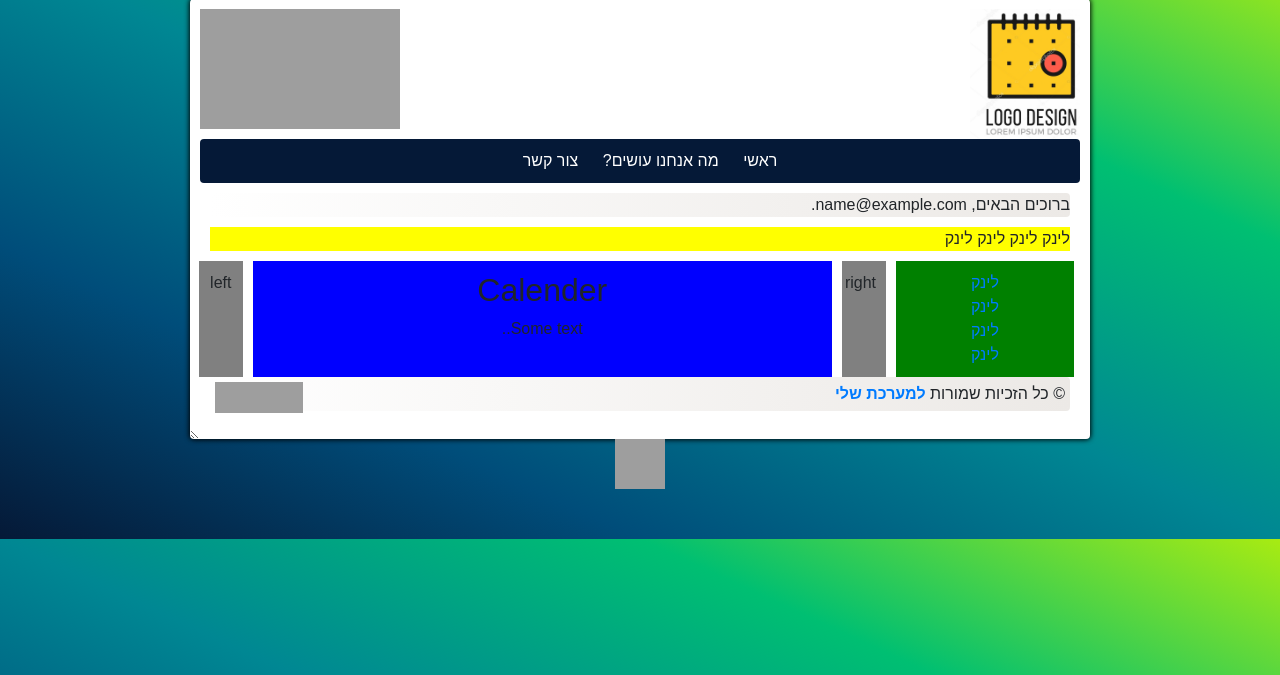
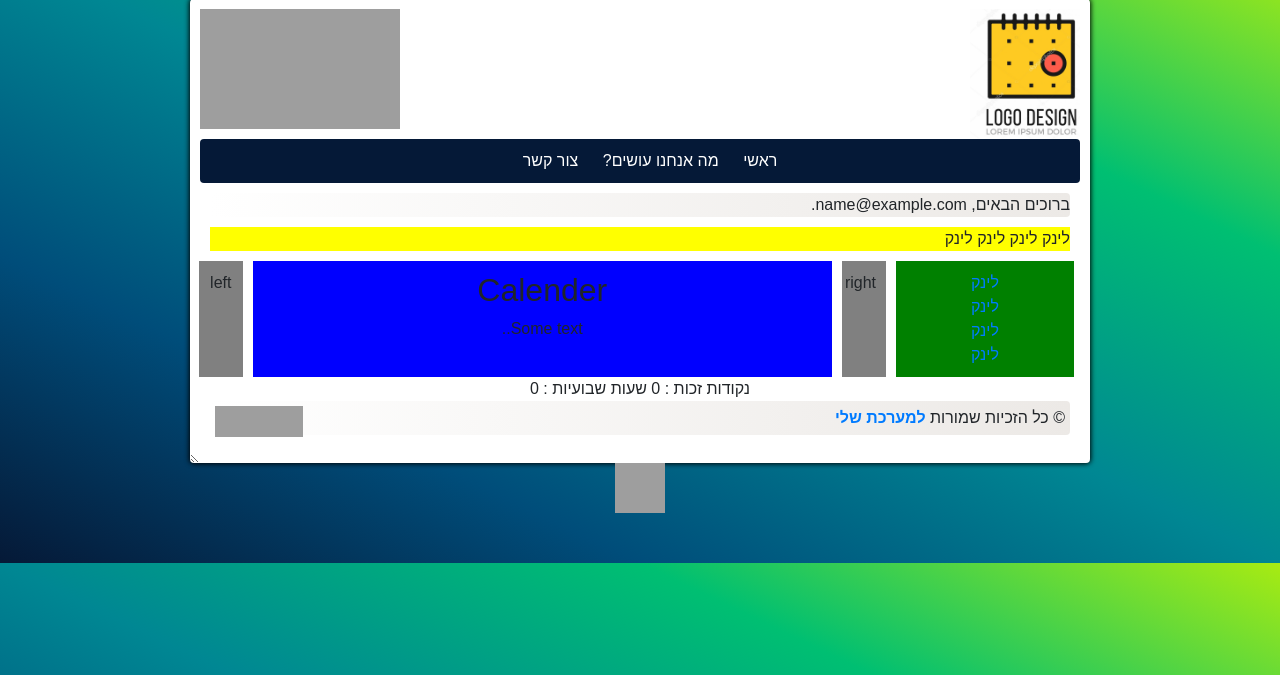
Before and after one commit to ZviMints/Hack-AU-2019, a Flask app: template templates/main.html in a window 1280 px wide. Shown: the part 51-726 px from the top of the page. Run offline with Flask 2, Linux system fonts and the light colour scheme; the template is opened without the code that fills it: most values are stand-ins (such as "Sample title", 1, 10 or a date in 2020); some libraries are stand-ins or nearby versions; grey boxes are pictures that could not be loaded.

Commit message:
Added NKZ

```diff
--- a/static/styles/calendar.css
+++ b/static/styles/calendar.css
@@ -14,7 +14,6 @@ background-color: yellow;
 text-align: right;
 margin-bottom: 10px;
 }
-
 
 /* Create four columns that floats next to each other */
 .menu {
--- a/templates/main.html
+++ b/templates/main.html
@@ -24,4 +24,5 @@
 	left
   </div>
 </div>
+נקודות זכות : 0  שעות שבועיות : 0
 {% endblock %}
```
